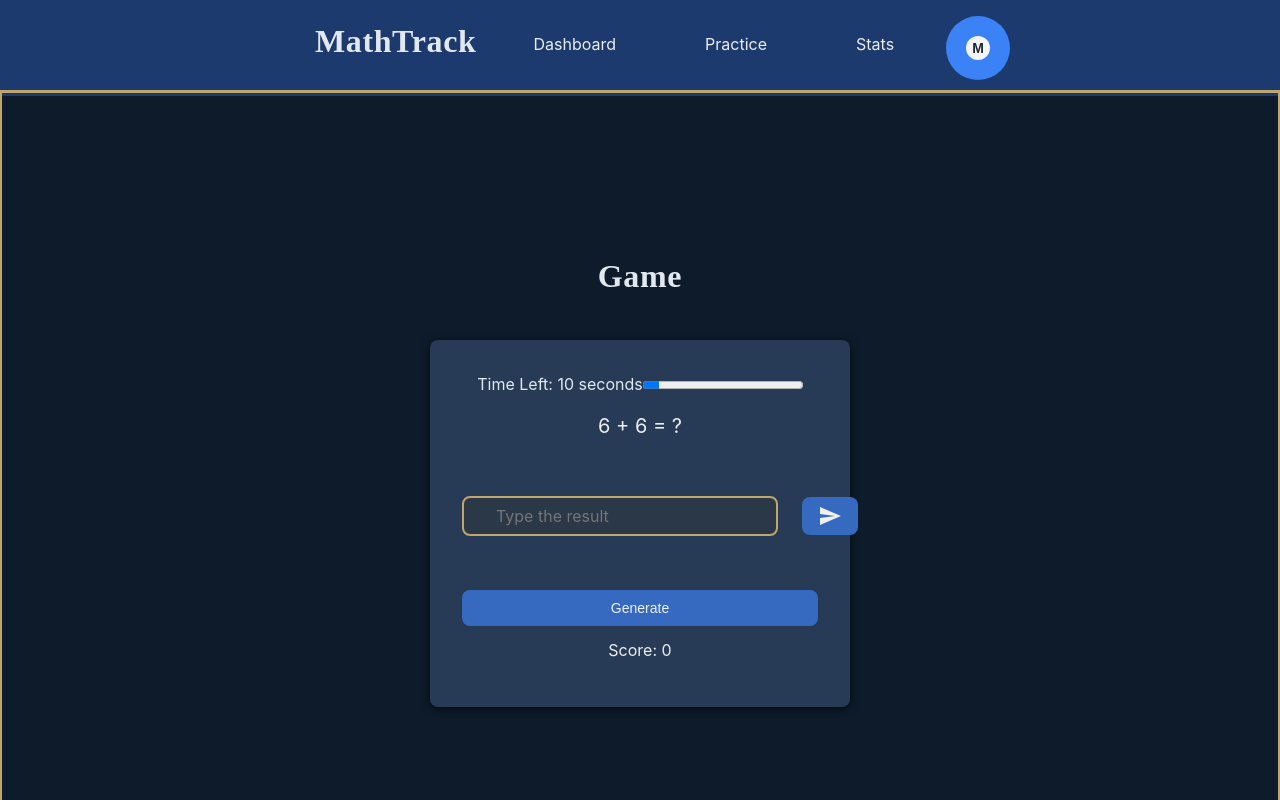
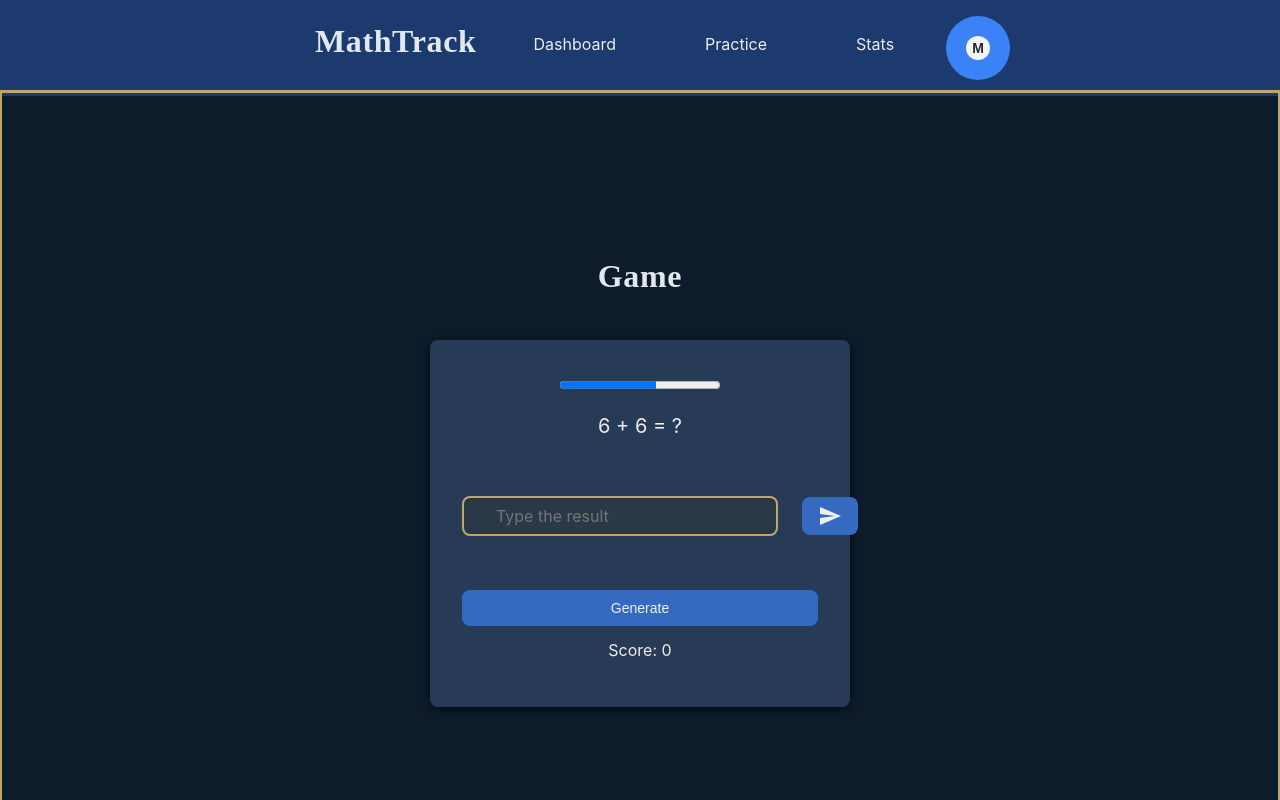
Before and after one commit to LuisDev912/EduMath-Track, a React (Vite) app in the folder frontend/: page /game/addition/easy in a window 1280 px wide. Shown: the top 800 px of the page. Built offline with nearby package versions, Linux system fonts and the light colour scheme.

Commit message:
feat(game): test useTimer custom hook with Timer component

```diff
--- a/frontend/src/game/gameplay/components/Game.tsx
+++ b/frontend/src/game/gameplay/components/Game.tsx
@@ -10,6 +10,7 @@ import NextQuestionCountdown from "./NextQuestionCountdown.tsx";
 import Timer from "./Timer.tsx";
 
 import { useGame } from "../hooks/useGame.ts";
+import { useTimer } from "../hooks/useTimer.ts";
 
 type Props = {
     game: ReturnType<typeof useGame>;
@@ -24,7 +25,7 @@ function Game({ game }: Props) {
     // destructure game state and functions
     const { question, score, handleValidation } = game;
 
-    // const { reset, timeLeft } = useTimer(10);
+    const { timeLeft } = useTimer(1);
 
     const TIMEOUT_DURATION = 3000;
 
@@ -59,7 +60,7 @@ function Game({ game }: Props) {
     // render the game interface
     return (
         <section className={Styles.box}>
-            <Timer timeLeft={10} />
+            <Timer timeLeft={timeLeft} maxTime={10} />
             <OperationDisplay question={question} />
 
             <AnswerForm
--- a/frontend/src/game/gameplay/components/Timer.tsx
+++ b/frontend/src/game/gameplay/components/Timer.tsx
@@ -1,8 +1,8 @@
-function Timer({ timeLeft }: { timeLeft: number; }) {
+function Timer({ timeLeft, maxTime }: { timeLeft: number; maxTime: number }) {
     return (
         <div>
-            <label htmlFor="timer">Time Left: {timeLeft} seconds</label>
-            <progress value={timeLeft} max="100" className="timer">
+            <label htmlFor="timer" className="sr-only">Time Left: {timeLeft} seconds</label>
+            <progress value={timeLeft} max={maxTime} className="timer">
                 {timeLeft}
             </progress>
         </div>
```
